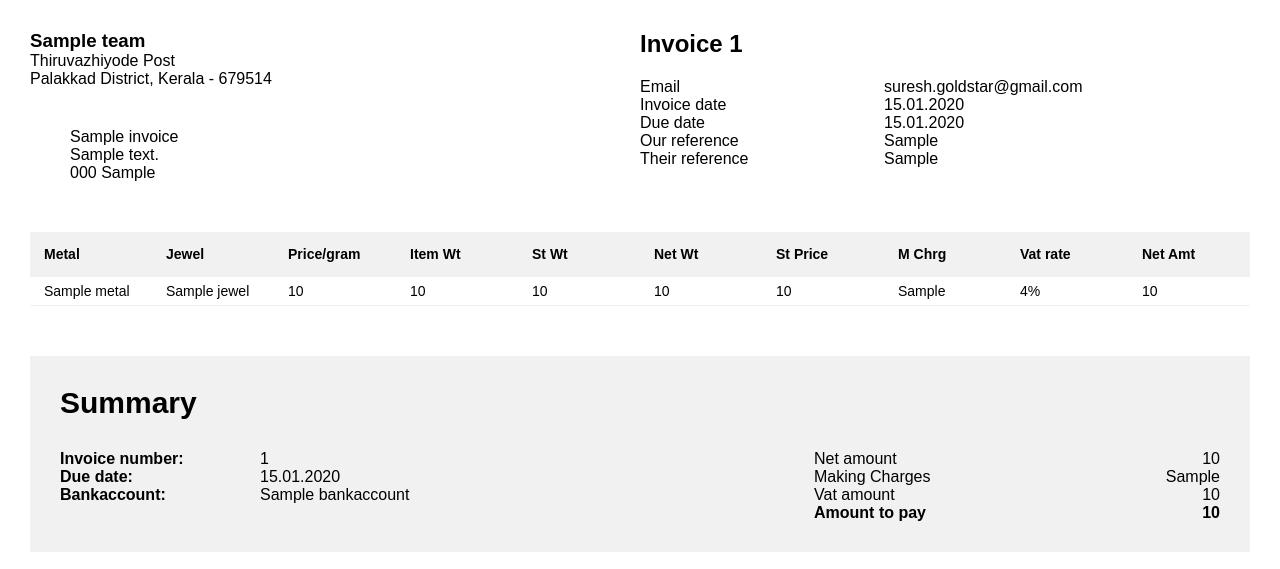
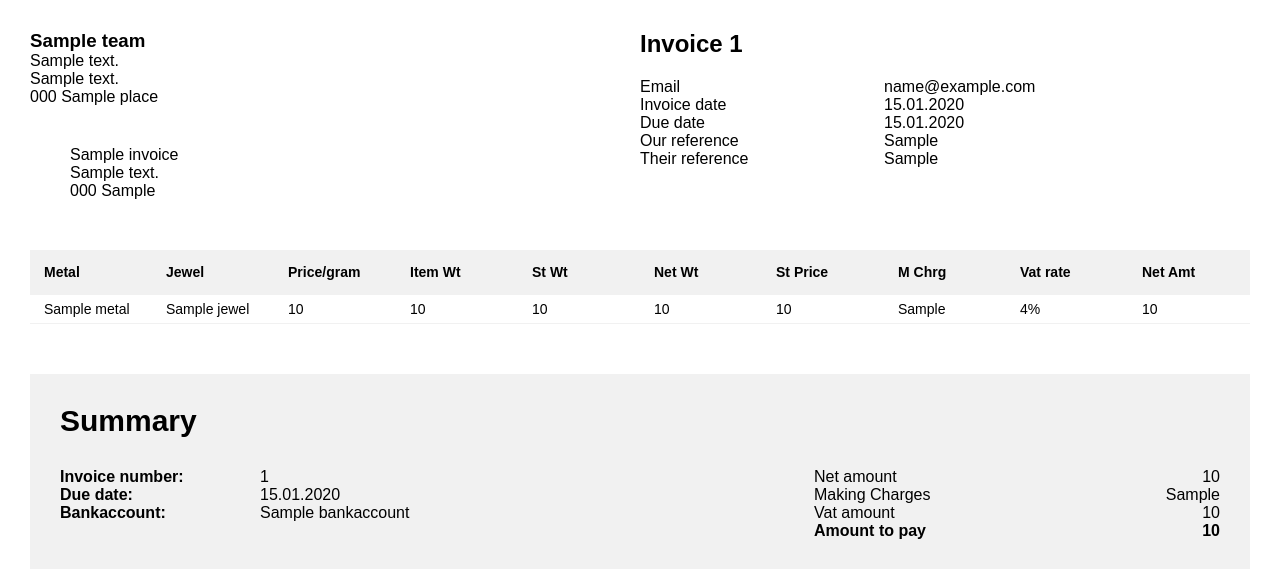
Before and after one commit to M-Sabareesh/tps-billing, a Django app: template apps/invoice/templates/pdf.html in a window 1280 px wide. Shown: the top 569 px of the page. Run offline with Django 5.2, Linux system fonts and the light colour scheme; the template is opened without the code that fills it: most values are stand-ins (such as "Sample title", 1, 10 or a date in 2020).

Commit message:
Modified the screens with more data

```diff
--- a/apps/invoice/models.py
+++ b/apps/invoice/models.py
@@ -52,6 +52,9 @@ class Invoice(models.Model):
     def get_due_date(self):
         return self.created_at + timedelta(days=self.due_days)
 
+    def get_due_date_formatted(self):
+        return self.get_due_date().strftime("%d.%m.%Y")
+
 class Item(models.Model):
     invoice = models.ForeignKey(Invoice, related_name='items', on_delete=models.CASCADE)
     metal = models.CharField(max_length=255, null= True)
--- a/apps/invoice/serializers.py
+++ b/apps/invoice/serializers.py
@@ -65,6 +65,7 @@ class InvoiceSerializer(serializers.ModelSerializer):
             "items",
             "bank_account",
             "created_at",
+            "get_due_date_formatted",
         )
 
     def create(self, validated_data):
--- a/apps/invoice/templates/pdf.html
+++ b/apps/invoice/templates/pdf.html
@@ -161,8 +161,11 @@
             <div class="top-left">
                 <div class="invoicely">
                     <h3>{{ team.name }}</h3>
-                    <p>Thiruvazhiyode Post</p>
-                    <p>Palakkad District, Kerala - 679514</p>
+                    <p>{{ team.address1 }}</p>
+                    <p>{{ team.address2 }}</p>
+                    {% if team.zipcode or team.place %}
+                        <p> {{ team.zipcode }} {{ team.place }} </p>
+                    {% endif %}
                 </div>
 
                 <div class="client">
@@ -183,7 +186,7 @@
 
                 <div class="split">
                     <div class="split-left">Email</div>
-                    <div class="split-right">suresh.goldstar@gmail.com</div>
+                    <div class="split-right"> {{ team.email }} </div>
                 </div>
 
                 <div class="split">
```
Also changed, not shown: db.sqlite3.
